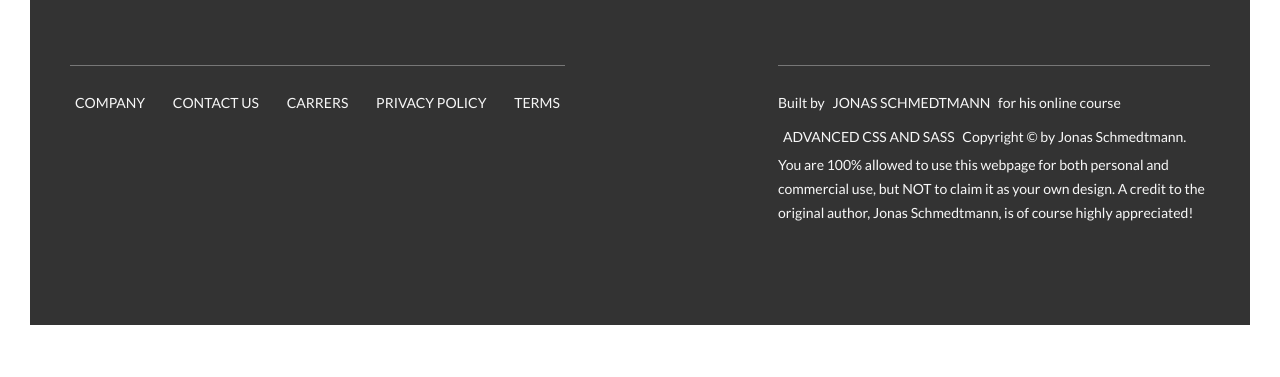
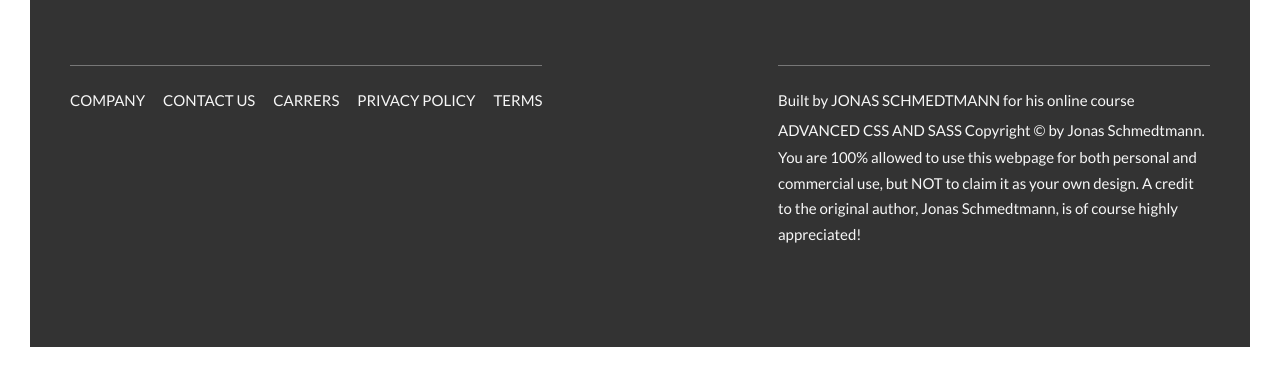
Before and after one commit to Rajeevjewar/Natours-Frontend, a website: page index.html in a window 1280 px wide. Shown: the part 5525-5902 px from the top of the page. Before the commit the page ends 5880 px from the top, so only its background shows below. Drawn offline with nearby package versions, Linux system fonts and the light colour scheme; files that its build step writes are made by us from their sources.

Commit message:
footer is completed

```diff
--- a/sass/layout/_footer.scss
+++ b/sass/layout/_footer.scss
@@ -1,7 +1,7 @@
 .footer {
   background-color: $color-grey-dark-3;
   padding: 10rem 0;
-  font-size: 1.4rem;
+  font-size: 1.5rem;
   color: $color-grey-light-1;
 
   &__logo-box {
@@ -35,7 +35,7 @@
       text-transform: uppercase;
       display: inline-block;
       transition: all 0.2s;
-      padding: 0.5rem;
+      padding: 0.2rem 0;
       transition: all 0.2s;
     }
     &:hover,
```
